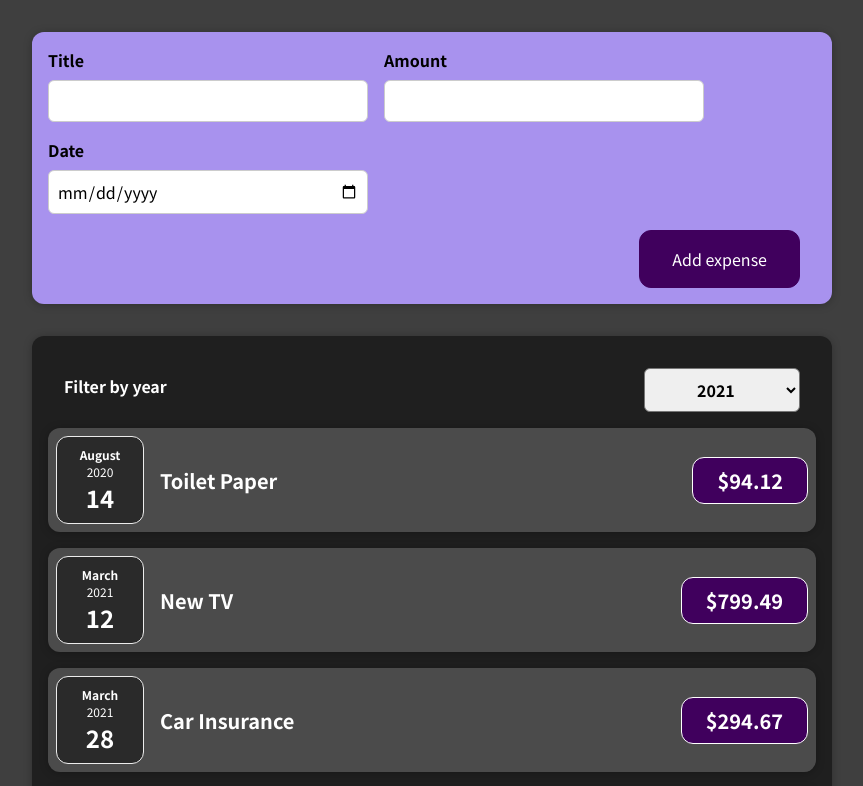
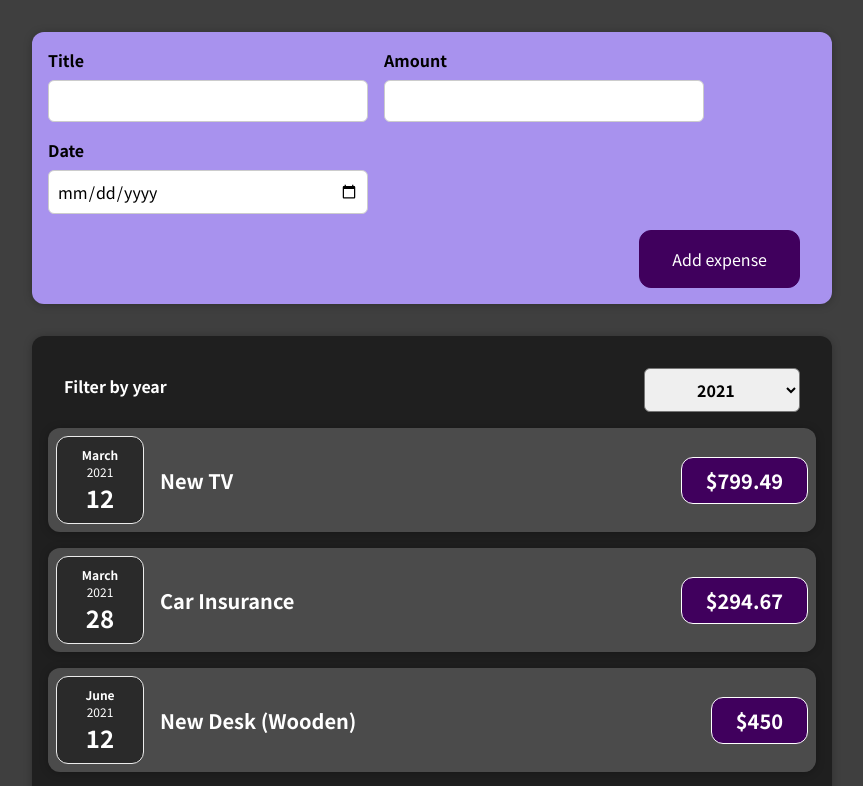
Before and after one commit to Ana-Vartasashvili/expense-tracker-app, a React (Create React App) app: page / in a window 1280 px wide. Shown: the top 786 px of the page, without its empty margins (208-1071 px from the left). Built offline with nearby package versions, Linux system fonts and the light colour scheme.

Commit message:
add functionality to filter expenses by selected year

```diff
--- a/src/components/Expenses/Expenses.js
+++ b/src/components/Expenses/Expenses.js
@@ -9,10 +9,26 @@ function Expenses(props) {
 
   const [filteredYear, changeFilteredYear] = useState("2021");
 
+  const filteredExpenses = expenses.filter(
+    (expense) => expense.date.getFullYear().toString() === filteredYear
+  );
+
   const expenseYearHandler = (year) => {
-    const selectedYear = year;
-    console.log(selectedYear);
+    changeFilteredYear(year);
   };
+
+  let expensesContent = <p>No expenses found.</p>;
+
+  if (filteredExpenses.length > 0) {
+    expensesContent = filteredExpenses.map((expense) => (
+      <ExpenseItem
+        key={expense.id}
+        title={expense.title}
+        amount={expense.amount}
+        date={expense.date}
+      />
+    ));
+  }
 
   return (
     <Card className="expenses">
@@ -20,13 +36,7 @@ function Expenses(props) {
         selected={filteredYear}
         onSelectYear={expenseYearHandler}
       />
-      {expenses.map((expense) => (
-        <ExpenseItem
-          title={expense.title}
-          amount={expense.amount}
-          date={expense.date}
-        />
-      ))}
+      {expensesContent}
     </Card>
   );
 }
--- a/src/components/Expenses/ExpensesFilter.js
+++ b/src/components/Expenses/ExpensesFilter.js
@@ -1,5 +1,4 @@
 import "./ExpensesFilter.css";
-import { useState } from "react";
 
 const ExpensesFilter = (props) => {
   const selectExpenseYear = (e) => {
```
